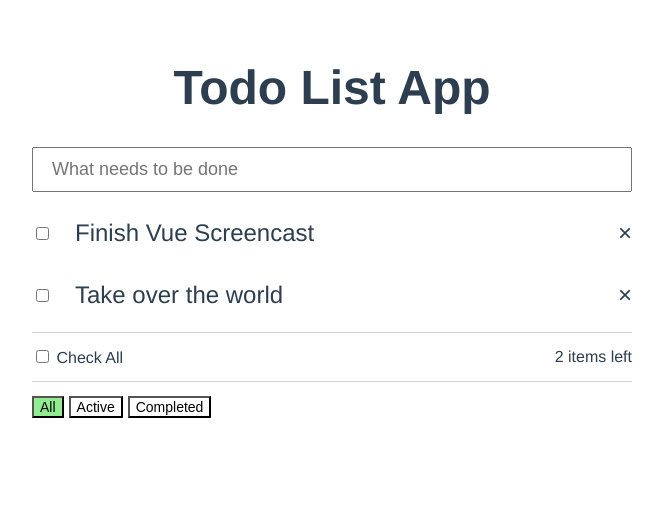
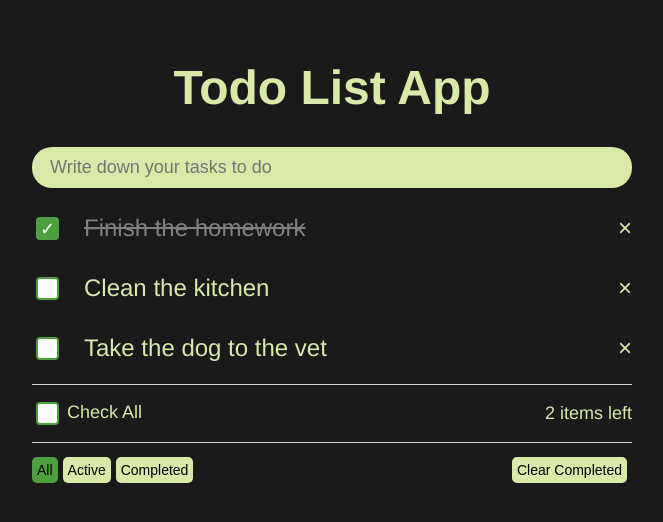
Before and after one commit to ximo99/todo-app, a Vue app: page / in a window 1280 px wide. Shown: the top 522 px of the page, without its empty margins (308-971 px from the left). Built offline with nearby package versions, Linux system fonts and the light colour scheme.

Commit message:
new changes

```diff
--- a/src/App.vue
+++ b/src/App.vue
@@ -1,7 +1,7 @@
 <template>
   <div id="app" class="container">
     <h1 class="title">Todo List App</h1>
-    <todo-list/>
+    <todo-list></todo-list>
   </div>
 </template>
 
@@ -20,6 +20,7 @@ export default {
 <style>
 * {
   box-sizing: border-box;
+  background-color: #191A19;
 }
 
 .container {
@@ -31,9 +32,10 @@ export default {
   font-family: 'Avenir', Helvetica, Arial, sans-serif;
   -webkit-font-smoothing: antialiased;
   -moz-osx-font-smoothing: grayscale;
-  color: #2c3e50;
   margin-top: 60px;
   font-size: 24px;
+  background-color: #191A19;
+  color: #D8E9A8;
 }
 
 .title {
--- a/src/components/TodoItem.vue
+++ b/src/components/TodoItem.vue
@@ -15,7 +15,7 @@
 </template>
 
 <script>
-import { mapMutations } from 'vuex'; // Importa las utilidades de Vuex
+import { mapMutations } from 'vuex';
 
 export default {
     name: 'todo-item',
--- a/src/components/TodoList.vue
+++ b/src/components/TodoList.vue
@@ -1,6 +1,6 @@
 <template>
     <div>
-        <input type="text" class="todo-input" placeholder="What needs to be done" v-model="newTodo" @keyup.enter="addTodo">
+        <input type="text" class="todo-input" placeholder="Write down your tasks to do" v-model="newTodo" @keyup.enter="addTodo">
         <transition-group name="fade" enter-active-class="animated fadeInUp" leave-active-class="animated fadeOutDown">
             <todo-item v-for="todo in todosFiltered" :key="todo.id" :todo="todo" :checkAll="!anyRemaining"
                 @removedTodo="removeTodo" @finishedEdit="finishedEdit">
@@ -8,7 +8,11 @@
         </transition-group>
 
         <div class="extra-container">
-            <div><label><input type="checkbox" :checked="!anyRemaining" @change="checkAllTodos"> Check All</label></div>
+            <div>
+                <label>
+                    <input class="check-all-button" type="checkbox" :checked="!anyRemaining" @change="checkAllTodos"> Check All
+                </label>
+            </div>
             <div>{{ remaining }} items left</div>
         </div>
 
@@ -45,20 +49,27 @@ export default {
         }
     },
     computed: {
-        // Mapea los estados de Vuex a las propiedades computadas
         ...mapState(['todos']),
-        // Mapea los getters de Vuex
         ...mapGetters(['remaining', 'anyRemaining', 'todosFiltered', 'showClearCompletedButton']),
     },
     methods: {
-        // Mapea las mutaciones de Vuex
         ...mapMutations(['removeTodo', 'updateTodo']),
+        addTodo() {
+            if (this.newTodo.trim() === '') return;
+            this.$store.commit('addTodo', {
+                id: this.idForTodo++,
+                title: this.newTodo,
+                completed: false,
+                editing: false,
+            });
+            this.newTodo = '';
+        },
         finishedEdit(todo) {
-            todo.editing = false; // Marcar como no editando
-            this.updateTodo(todo); // Llama a la mutación para actualizar la tarea en el store
+            todo.editing = false;
+            this.updateTodo(todo);
         },
         checkAllTodos() {
-            this.$store.commit('checkAllTodos'); // Utiliza la mutación de Vuex
+            this.$store.commit('checkAllTodos');
         },
         changeFilter(filter) {
             this.$store.commit('changeFilter', filter);
@@ -72,15 +83,28 @@ export default {
 <style lang="scss">
 @import url("https://cdnjs.cloudflare.com/ajax/libs/animate.css/3.5.2/animate.min.css");
 
+label {
+  margin-top: 100px;
+}
+
 .todo-input {
     width: 100%;
     padding: 10px 18px;
     font-size: 18px;
     margin-bottom: 16px;
+    background-color: #D8E9A8;
+    border-radius: 20px;
+    border: 0px;
+    color: #4E9F3D;
+    font-weight: bold;
 
     &:focus {
         outline: 0;
     }
+}
+
+.todo-input::placeholder {
+    font-weight: normal;
 }
 
 .todo-item {
@@ -96,29 +120,48 @@ export default {
     margin-left: 14px;
 
     &:hover {
-        color: black;
+        color: white;
     }
 }
 
 .todo-item-left {
-    // later
     display: flex;
     align-items: center;
 }
 
+.todo-item-left input[type="checkbox"] {
+    appearance: none;
+    width: 23px;
+    height: 23px;
+    background-color: white;
+    border: 2px solid #4E9F3D;
+    border-radius: 4px;
+    cursor: pointer;
+    outline: none;
+}
+
+.todo-item-left input[type="checkbox"]:checked::before {
+    content: "\2713";
+    font-size: 18px;
+    color: white;
+    line-height: 20px;
+    text-align: center;
+    display: block;
+    background-color: #4E9F3D;
+}
+
 .todo-item-label {
     padding: 10px;
-    border: 1px solid white;
     margin-left: 12px;
 }
 
 .todo-item-edit {
     font-size: 24px;
-    color: #2c3e50;
+    color: #D8E9A8;
     margin-left: 12px;
     width: 100%;
     padding: 10px;
-    border: 1px solid #ccc; //override defaults
+    border: 1px solid #ccc;
     font-family: 'Avenir', Helvetica, Arial, sans-serif;
 
     &:focus {
@@ -135,20 +178,49 @@ export default {
     display: flex;
     align-items: center;
     justify-content: space-between;
-    font-size: 16px;
+    font-size: 18px;
     border-top: 1px solid lightgrey;
     padding-top: 14px;
     margin-bottom: 14px;
 }
 
+.check-all-button {
+  appearance: none;
+  width: 23px;
+  height: 23px;
+  background-color: white;
+  border: 2px solid #4E9F3D;
+  border-radius: 4px;
+  cursor: pointer;
+  outline: none;
+  font-size: 16px;
+  line-height: 23px;
+  vertical-align: middle;
+}
+
+.check-all-button:checked::before {
+  content: "\2713";
+  font-size: 18px;
+  color: white;
+  line-height: 20px;
+  text-align: center;
+  display: block;
+  background-color: #4E9F3D;
+}
+
 button {
     font-size: 14px;
-    background-color: white;
+    background-color: #D8E9A8;
     appearance: none;
     margin-right: 5px;
+    border: none;
+    border-radius: 5px;
+    padding: 5px;
 
     &:hover {
-        background: lightgreen;
+        background: #4E9F3D;
+        font-weight: bold;
+        color: #191A19;
     }
 
     &:focus {
@@ -157,10 +229,9 @@ button {
 }
 
 .active {
-    background: lightgreen;
+    background: #4E9F3D;
 }
 
-// CSS Transitions
 .fade-enter-active,
 .fade-leave-active {
     transition: opacity .2s;
--- a/src/store/store.js
+++ b/src/store/store.js
@@ -8,13 +8,19 @@ export default createStore({
     todos: [
       {
         id: 1,
-        title: "Finish Vue Screencast",
+        title: "Finish the homework",
+        completed: true,
+        editing: false,
+      },
+      {
+        id: 2,
+        title: "Clean the kitchen",
         completed: false,
         editing: false,
       },
       {
-        id: 2,
-        title: "Take over the world",
+        id: 3,
+        title: "Take the dog to the vet",
         completed: false,
         editing: false,
       },
```
